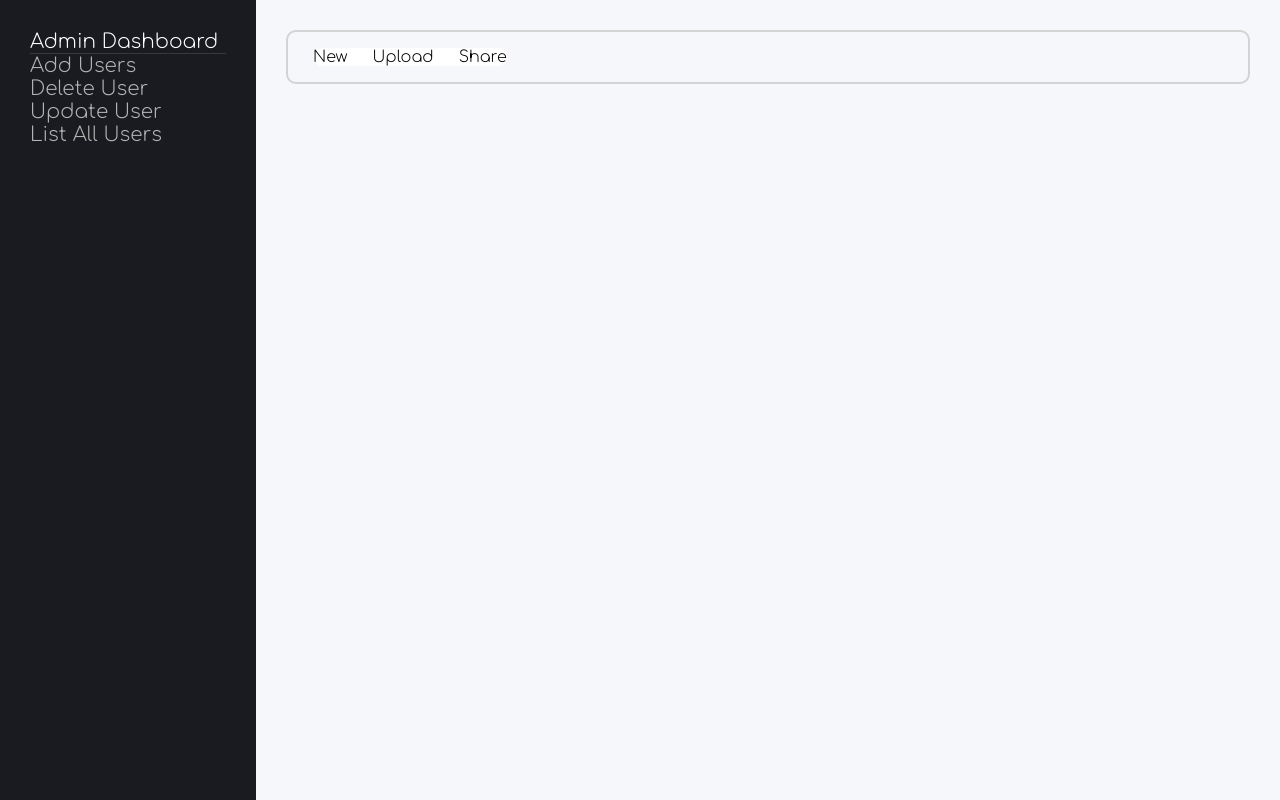
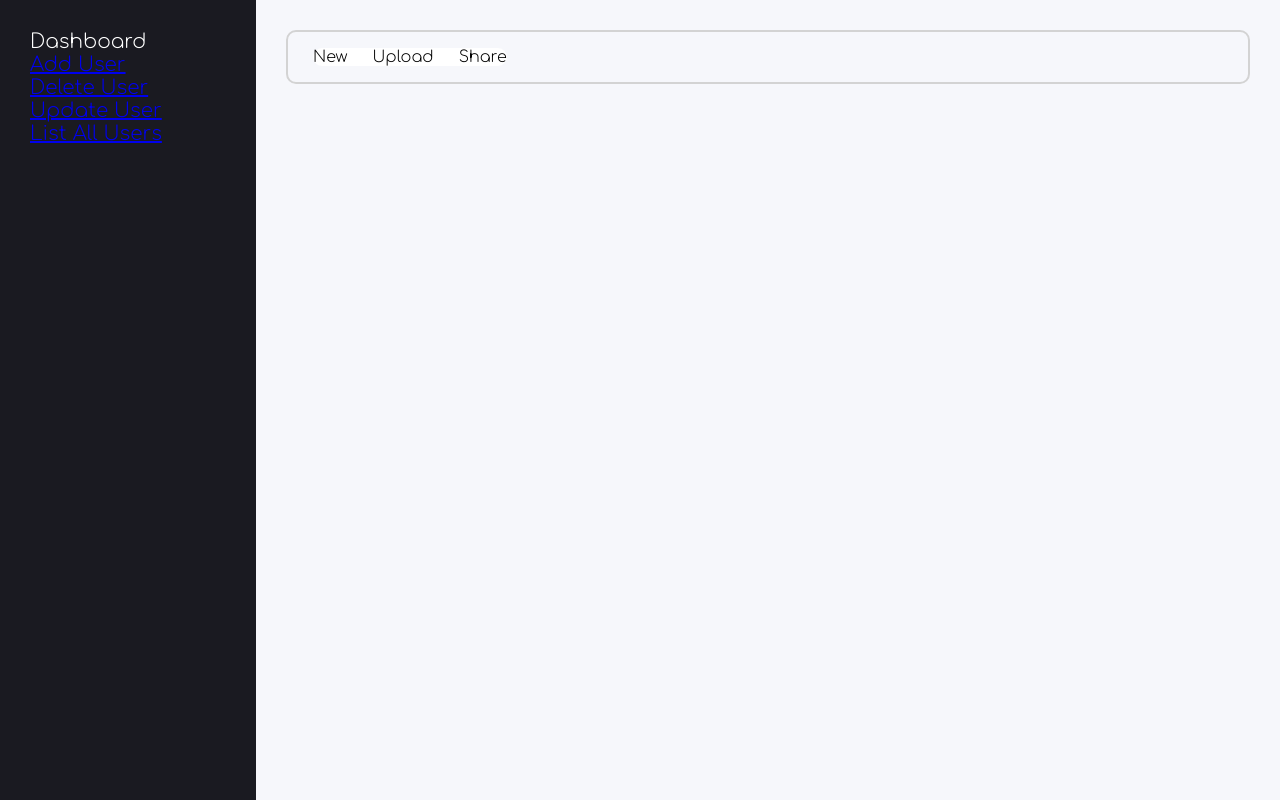
Before and after one commit to GSinghh/flask-picknpull, a React (Vite) app in the folder frontend/: page / in a window 1280 px wide. Built offline with nearby package versions, Linux system fonts and the light colour scheme.

Commit message:
Implemented Navigation on sidebar

```diff
--- a/frontend/src/components/Sidebar.tsx
+++ b/frontend/src/components/Sidebar.tsx
@@ -1,15 +1,23 @@
 import "../styles/Sidebar.css";
-
+import { Link } from "react-router-dom";
 const Sidebar = () => {
     return (
         <div className="sidebar">
-            <div className="sidebar-logo">Admin Dashboard</div>
-            <div className="divider"></div>
+            <div className="sidebar-logo">Dashboard</div>
+            <div className="h-divider"></div>
             <ul>
-                <li>Add Users</li>
-                <li>Delete User</li>
-                <li>Update User</li>
-                <li>List All Users</li>
+                <li>
+                    <Link to="/">Add User</Link>
+                </li>
+                <li>
+                    <Link to="/">Delete User</Link>
+                </li>
+                <li>
+                    <Link to="/">Update User</Link>
+                </li>
+                <li>
+                    <Link to="/">List All Users</Link>
+                </li>
             </ul>
         </div>
     );
```
